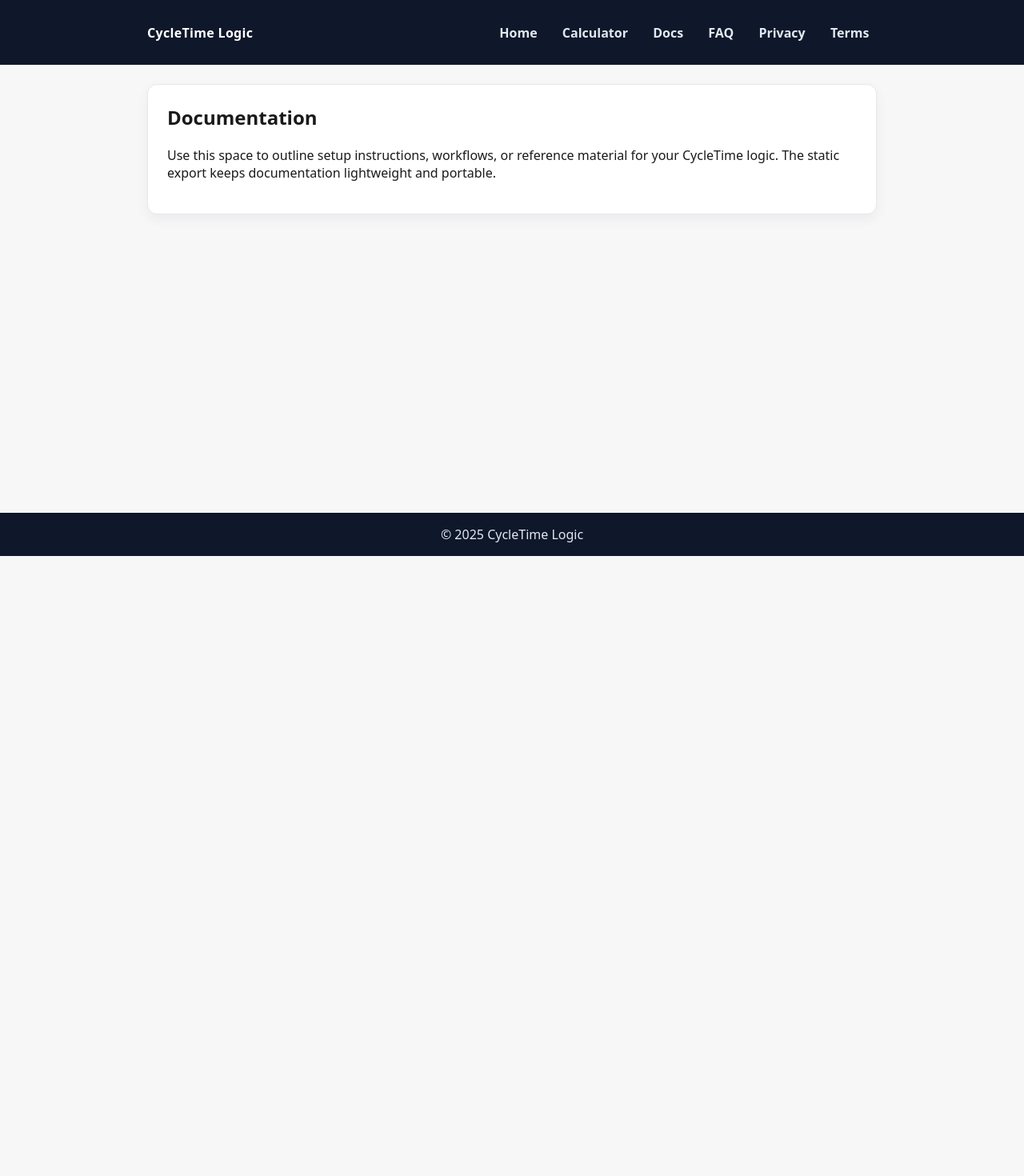
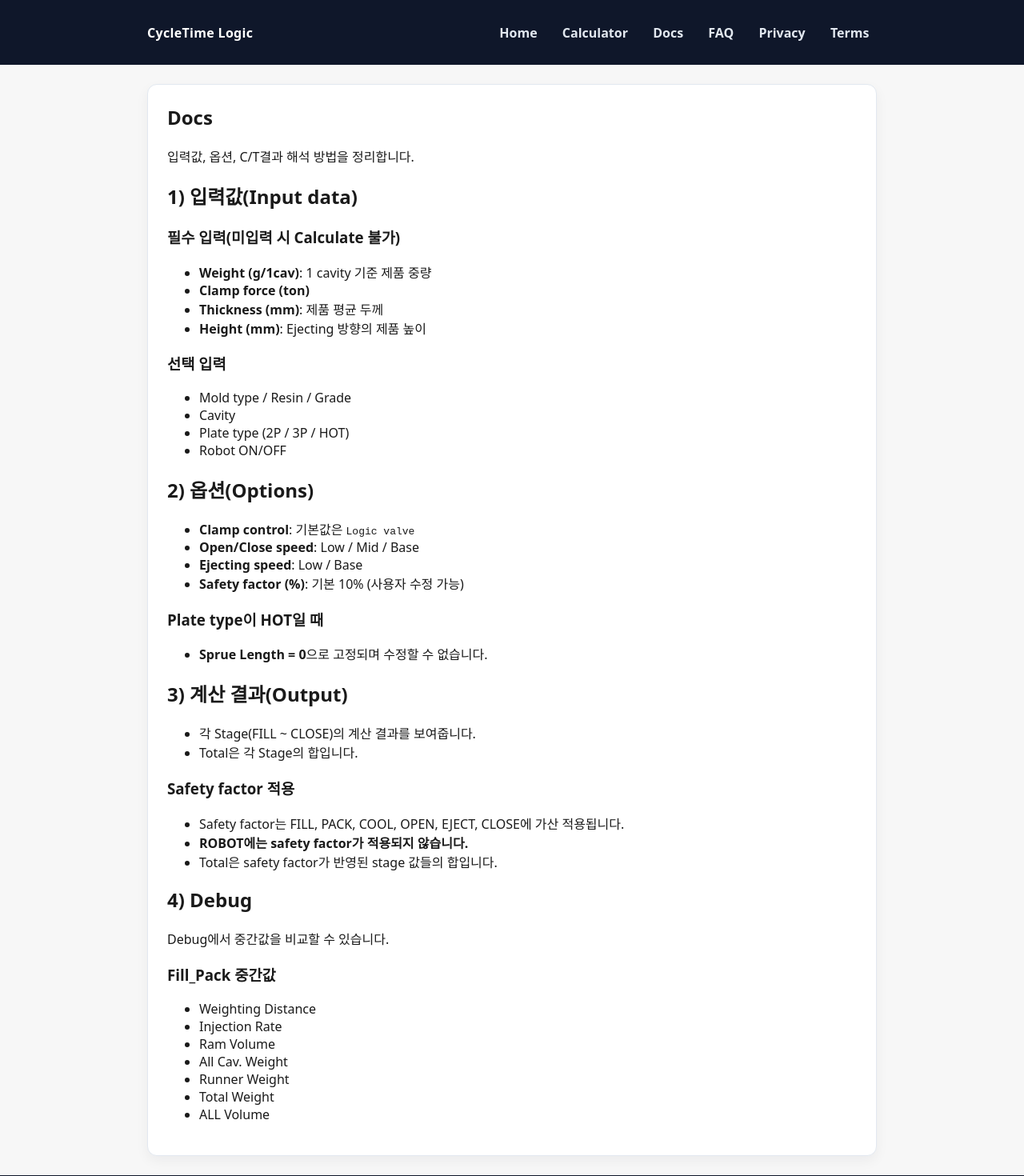
Before and after one commit to km300xl-art/CycleTime-Logic, a Next.js app: page /docs in a window 1280 px wide. Shown: the top 1470 px of the page at 80% size. Before the commit the page ends 800 px from the top, so only its background shows below. Built offline with nearby package versions, Linux system fonts and the light colour scheme.

Commit message:
Update page.tsx

```diff
--- a/app/docs/page.tsx
+++ b/app/docs/page.tsx
@@ -1,11 +1,85 @@
 export default function DocsPage() {
   return (
     <section className="section">
-      <h1>Documentation</h1>
-      <p>
-        Use this space to outline setup instructions, workflows, or reference material for your
-        CycleTime logic. The static export keeps documentation lightweight and portable.
-      </p>
+      <h1>Docs</h1>
+      <p>입력값, 옵션, C/T결과 해석 방법을 정리합니다. </p>
+
+      <h2>1) 입력값(Input data)</h2>
+      <h3>필수 입력(미입력 시 Calculate 불가)</h3>
+      <ul>
+        <li>
+          <strong>Weight (g/1cav)</strong>: 1 cavity 기준 제품 중량
+        </li>
+        <li>
+          <strong>Clamp force (ton)</strong>
+        </li>
+        <li>
+          <strong>Thickness (mm)</strong>: 제품 평균 두께
+        </li>
+        <li>
+          <strong>Height (mm)</strong>: Ejecting 방향의 제품 높이
+        </li>
+      </ul>
+
+      <h3>선택 입력 </h3>
+      <ul>
+        <li>Mold type / Resin / Grade</li>
+        <li>Cavity</li>
+        <li>Plate type (2P / 3P / HOT)</li>
+        <li>Robot ON/OFF</li>
+      </ul>
+
+      <h2>2) 옵션(Options)</h2>
+      <ul>
+        <li>
+          <strong>Clamp control</strong>: 기본값은 <code>Logic valve</code>
+        </li>
+        <li>
+          <strong>Open/Close speed</strong>: Low / Mid / Base
+        </li>
+        <li>
+          <strong>Ejecting speed</strong>: Low / Base
+        </li>
+        <li>
+          <strong>Safety factor (%)</strong>: 기본 10% (사용자 수정 가능)
+        </li>
+      </ul>
+
+      <h3>Plate type이 HOT일 때</h3>
+      <ul>
+        <li>
+          <strong>Sprue Length = 0</strong>으로 고정되며 수정할 수 없습니다.
+        </li>
+      </ul>
+
+      <h2>3) 계산 결과(Output)</h2>
+      <ul>
+        <li>각 Stage(FILL ~ CLOSE)의 계산 결과를 보여줍니다.</li>
+        <li>Total은 각 Stage의 합입니다.</li>
+      </ul>
+
+      <h3>Safety factor 적용 </h3>
+      <ul>
+        <li>Safety factor는 FILL, PACK, COOL, OPEN, EJECT, CLOSE에 가산 적용됩니다.</li>
+        <li>
+          <strong>ROBOT에는 safety factor가 적용되지 않습니다.</strong>
+        </li>
+        <li>Total은 safety factor가 반영된 stage 값들의 합입니다.</li>
+      </ul>
+
+      <h2>4) Debug</h2>
+      <p>Debug에서 중간값을 비교할 수 있습니다.</p>
+
+      <h3>Fill_Pack 중간값</h3>
+      <ul>
+        <li>Weighting Distance </li>
+        <li>Injection Rate </li>
+        <li>Ram Volume </li>
+        <li>All Cav. Weight </li>
+        <li>Runner Weight </li>
+        <li>Total Weight </li>
+        <li>ALL Volume </li>
+      </ul>
     </section>
   );
 }
```
